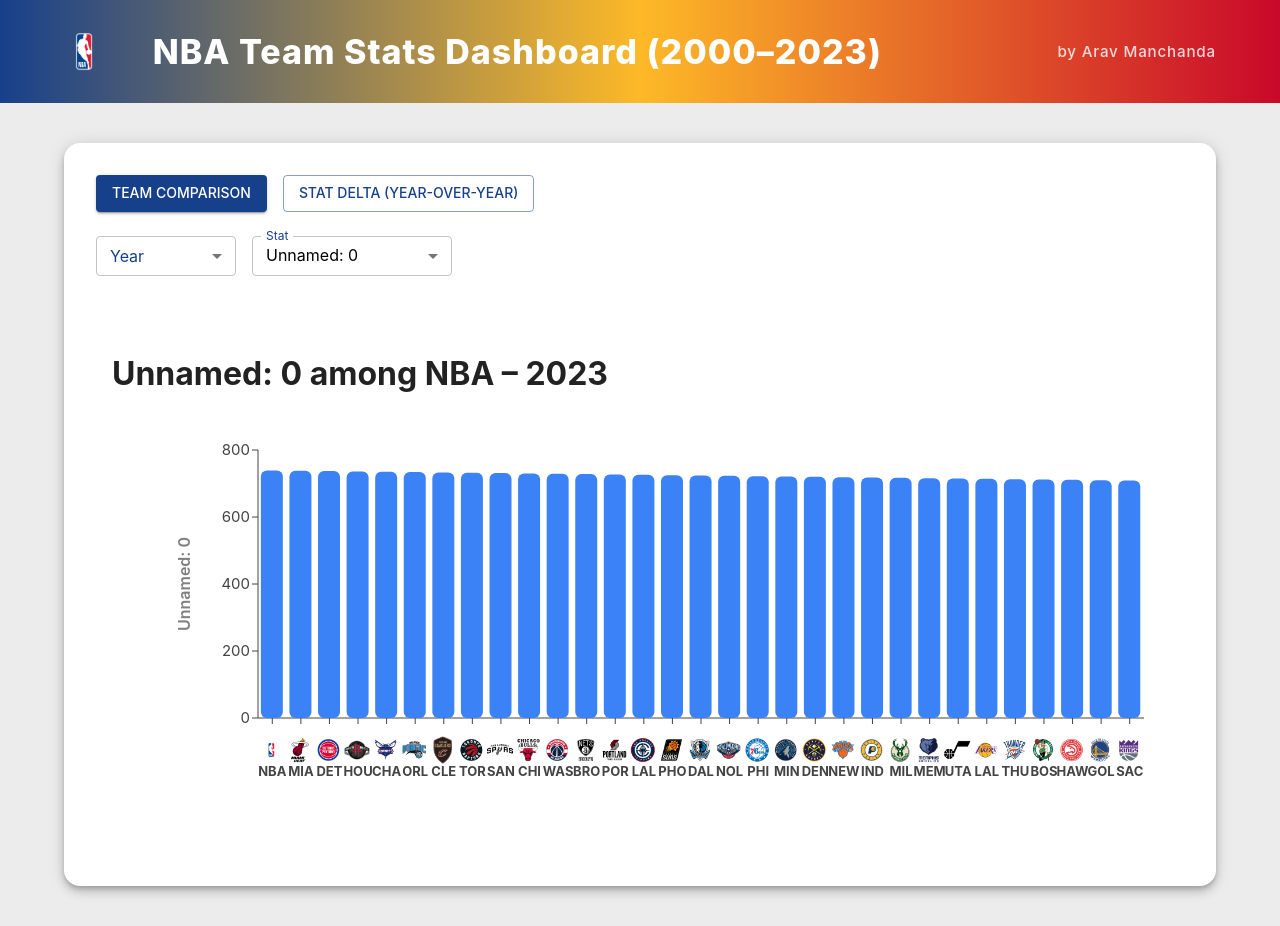
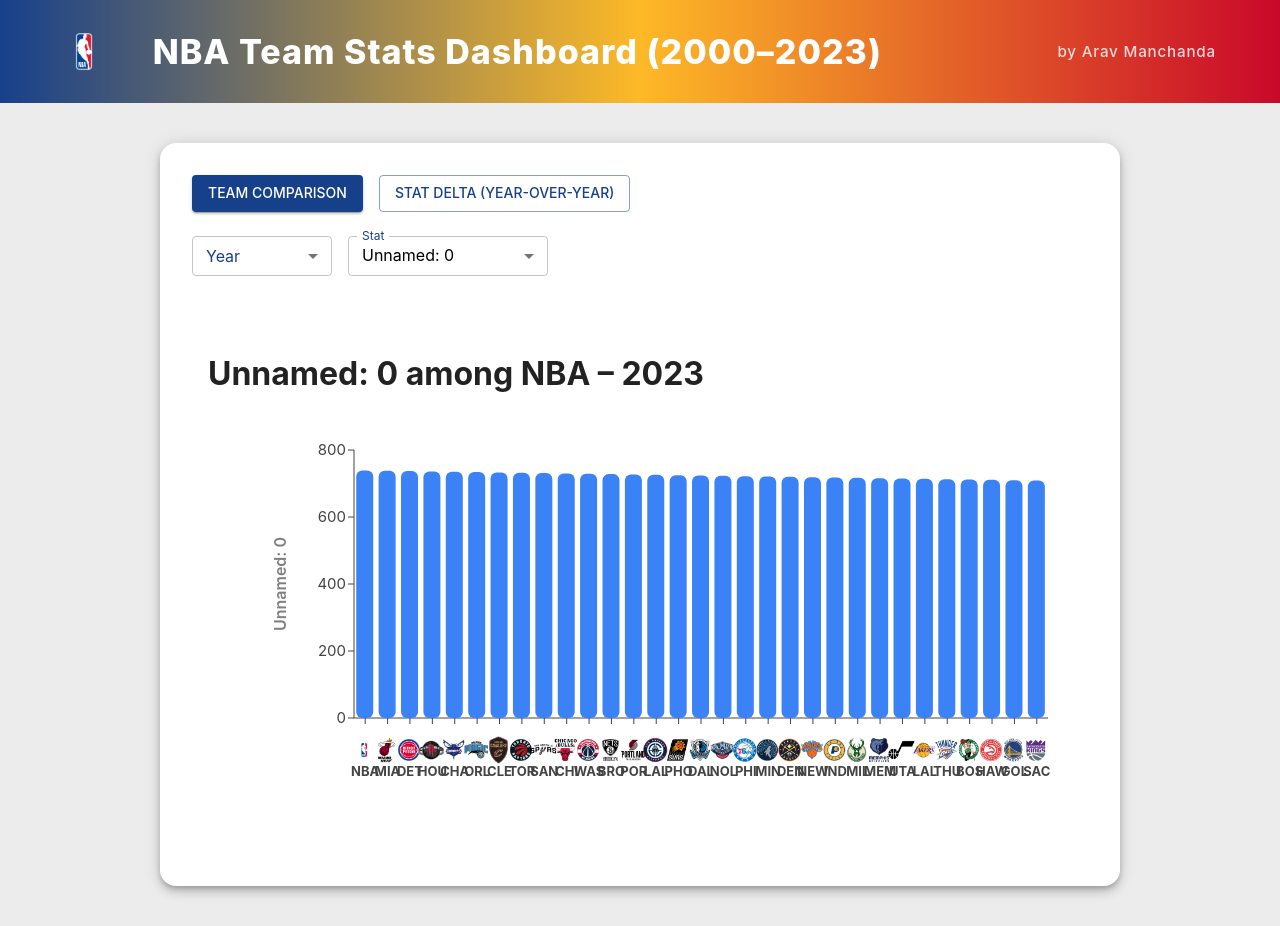
Before and after one commit to AravManchanda15/nbawebapp, a React (Create React App) app: page / in a window 1280 px wide. Built offline with nearby package versions, Linux system fonts and the light colour scheme.

Commit message:
Fix image/logo paths for GitHub Pages

```diff
--- a/src/Dashboard.js
+++ b/src/Dashboard.js
@@ -65,8 +65,8 @@
   return (
    <Box
   sx={{
-    maxWidth: { xs: "100vw", md: 1380 },
-    width: { xs: "98vw", md: "90vw" },
+    maxWidth: { xs: "100vw", md: 1080 }, // set to 1080 or 1200px
+    width: { xs: "98vw", md: "75vw" },   // set to 80vw or even 70vw for more margin
     mx: "auto",
     mt: 5,
     p: { xs: 2, sm: 4 },
@@ -77,6 +77,7 @@
     mb: 5,
   }}
 >
+
 
       {/* Viz Switcher */}
       <Stack direction="row" spacing={2} sx={{ mb: 3 }}>
```
